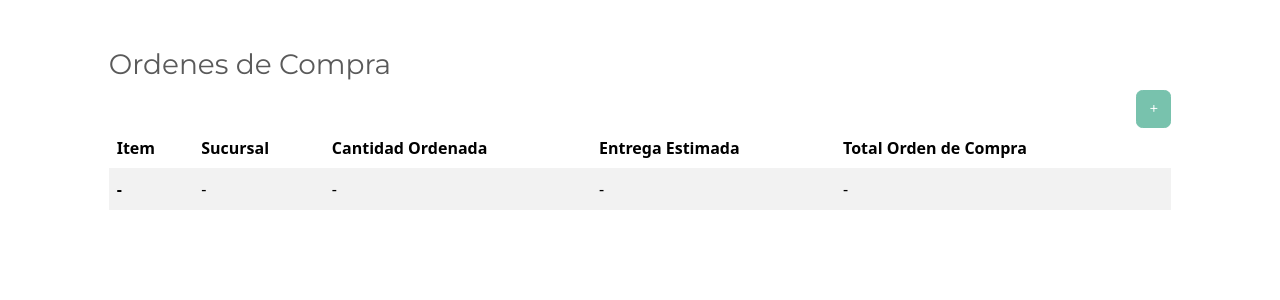
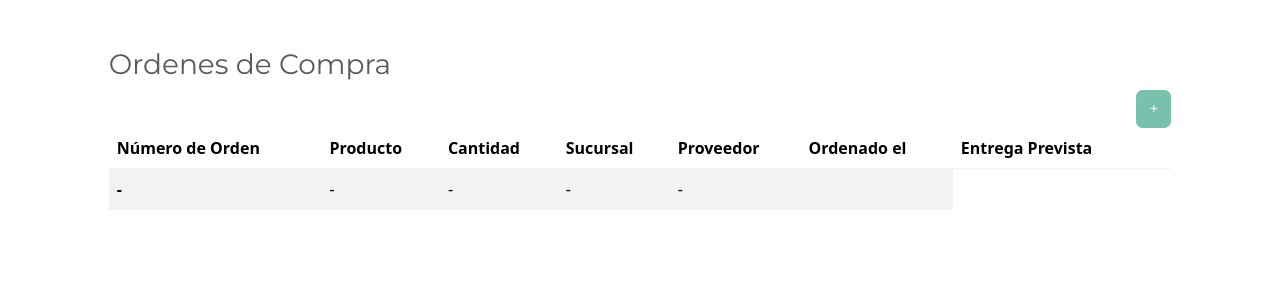
Before and after one commit to Seka322/Modulo-de-Compras, a Django app: template compras/templates/dashboard.html in a window 1280 px wide. Shown: the part 56-356 px from the top of the page. Run offline with Django 5.2, Linux system fonts and the light colour scheme; the template is opened without the code that fills it, so the values that code supplies are empty; some libraries are stand-ins or nearby versions.

Commit message:
Actualizar atributos a usar en tabla

```diff
--- a/compras/templates/dashboard.html
+++ b/compras/templates/dashboard.html
@@ -26,11 +26,13 @@
 			<table class="table table-hover table-striped">
 				<thead>
 					<tr>
-						<th scope="col">Item</th>
+						<th scope="col">Número de Orden</th>
+						<th scope="col">Producto</th>
+						<th scope="col">Cantidad</th>
 						<th scope="col">Sucursal</th>
-						<th scope="col">Cantidad Ordenada</th>
-						<th scope="col">Entrega Estimada</th>
-						<th scope="col">Total Orden de Compra</th>
+						<th scope="col">Proveedor</th>
+						<th scope="col">Ordenado el </th>
+						<th scope="col">Entrega Prevista</th>
 						<th scope="col"></th>
 					</tr>
 				</thead>
```
